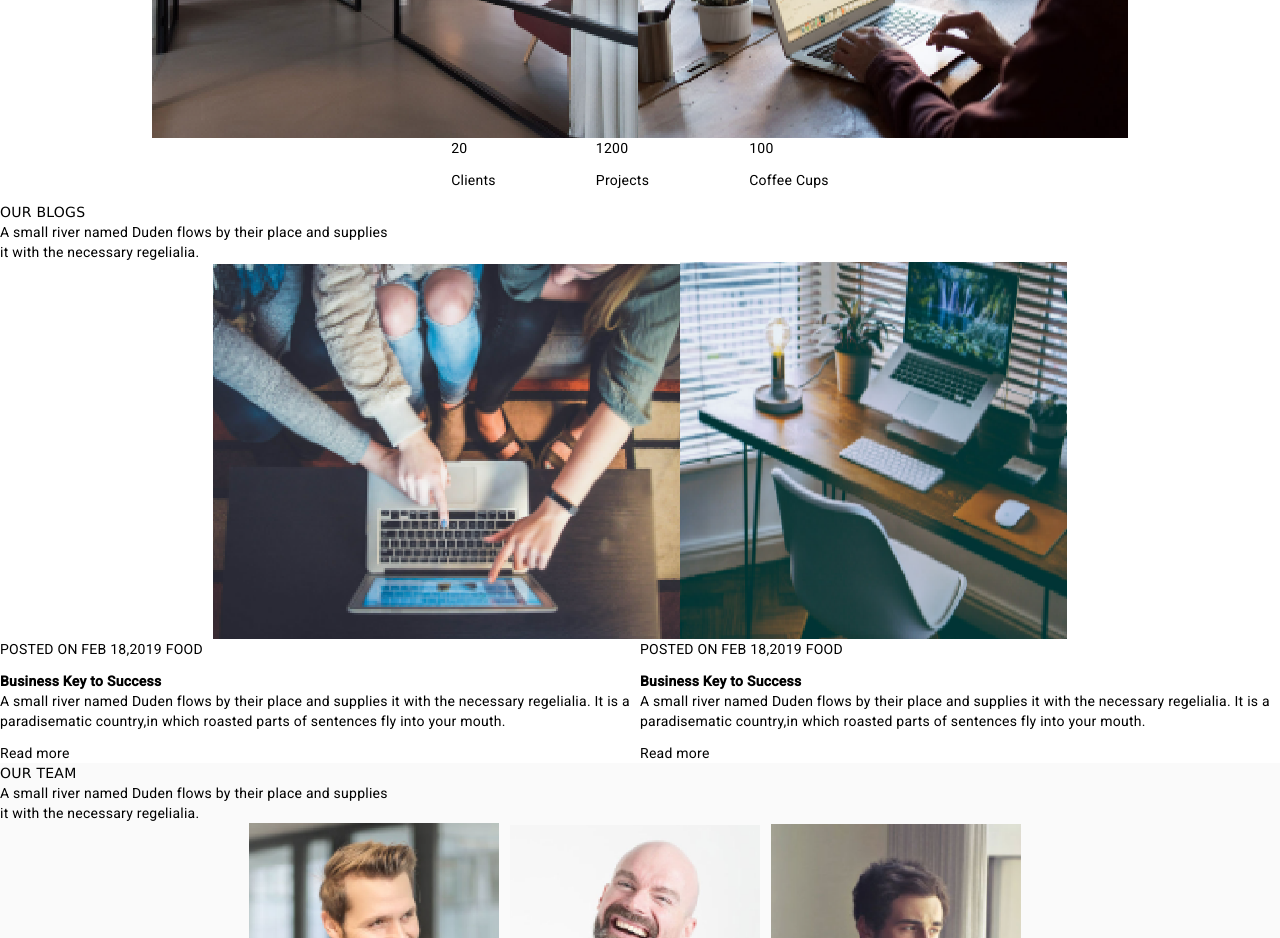
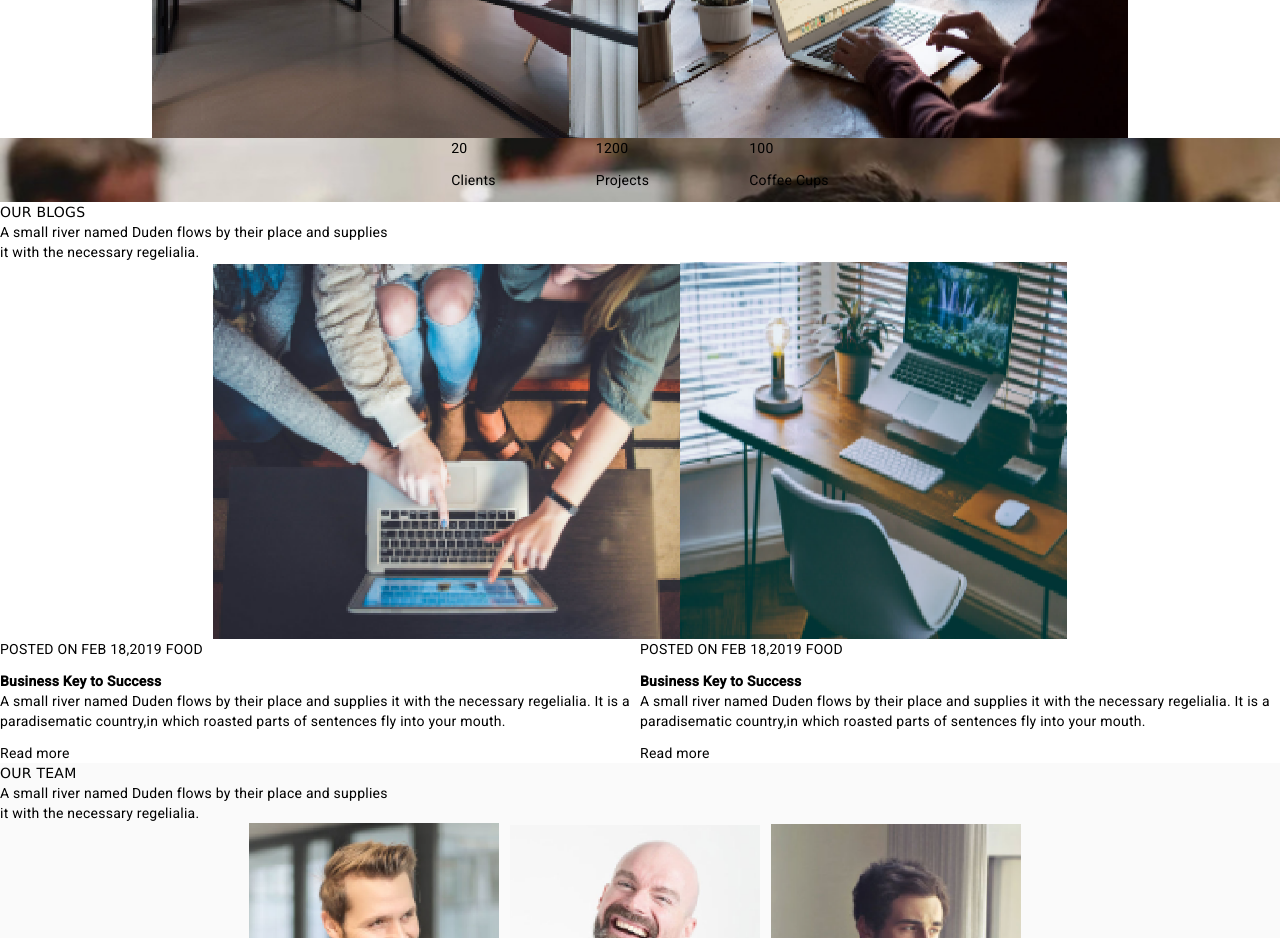
Before and after one commit to shaaakir7/Corporate-angular, an Angular app: page /home in a window 1280 px wide. Shown: the part 1680-2618 px from the top of the page. Built offline with nearby package versions, Linux system fonts and the light colour scheme.

Commit message:
all changed

```diff
--- a/src/app/home/home.component.scss
+++ b/src/app/home/home.component.scss
@@ -49,7 +49,7 @@ font-family: sans-serif;
     }
 }
 .counterSec{
-    // background-image: url('./src/assets/halfmanlap.jpg');
+    background-image: url('/../assets/halfmanlap.jpg');
     background-repeat: no-repeat;
     background-size: 100%;
 }
```
